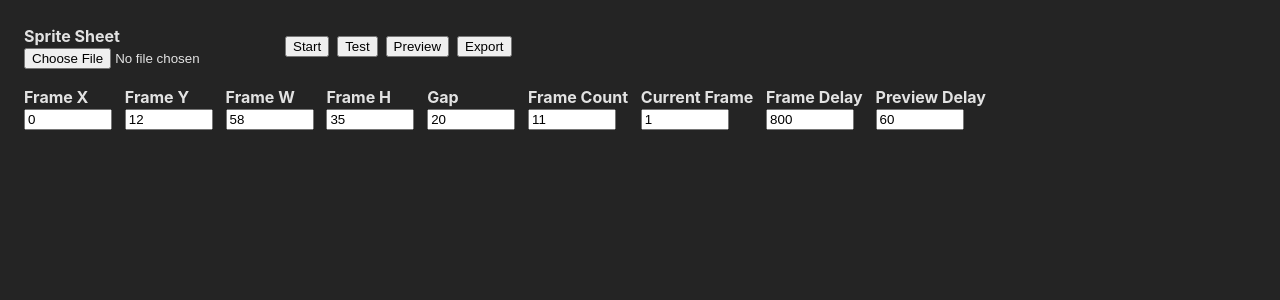
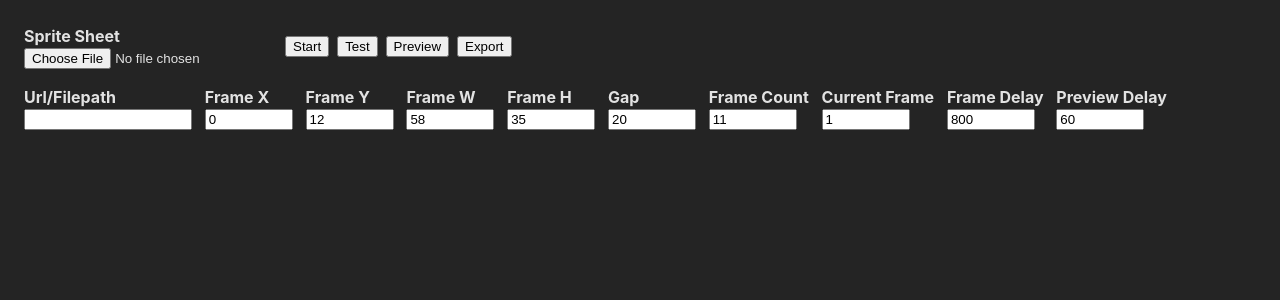
Before and after one commit to bsmrdel101/canvas-animation-maker, a React (Vite) app: page / in a window 1280 px wide. Shown: the top 300 px of the page. Built offline with nearby package versions, Linux system fonts and the light colour scheme.

Commit message:
feat: Can name the anim

```diff
--- a/src/page/index.tsx
+++ b/src/page/index.tsx
@@ -5,6 +5,8 @@ import './index.css';
 
 export default function Index() {
   const initAnim = {
+    image: null,
+    url: '',
     frameX: 0,
     frameY: 12,
     frameW: 58,
@@ -16,7 +18,6 @@ export default function Index() {
     previewDelay: 60,
   };
   const [animData, setAnimData] = useState(initAnim);
-  const [image, setImage] = useState(null);
   const [exported, setExported] = useState(false);
 
   useEffect(() => {
@@ -32,7 +33,7 @@ export default function Index() {
       setExported(true);
       output.innerHTML = `<pre>
         class Anim {
-          image = ${image};
+          image = ${animData.image};
           startFrameX = ${animData.frameX};
           startFrameY = ${animData.frameY};
           frameX = ${animData.frameX};
@@ -44,6 +45,7 @@ export default function Index() {
           private currentFrame = ${animData.currentFrame};
           frameDelay = ${animData.previewDelay};
           paused = false;
+          pixel = true;
 
 
           playAnim() {
@@ -61,7 +63,11 @@ export default function Index() {
           }
 
           private drawFrame() {
-
+            if (this.pixel) {
+              pxCtx.drawImage(this.image, this.frameX, this.frameY, this.frameW, this.frameH, 0, 0, this.frameW, this.frameH);
+            } else {
+              smCtx.drawImage(this.image, this.frameX, this.frameY, this.frameW, this.frameH, 0, 0, this.frameW, this.frameH);
+            }
           }
         }</pre>`;
     }
@@ -75,8 +81,7 @@ export default function Index() {
           Sprite Sheet
           <input
             type="file"
-            value={image}
-            onChange={(e) => setImage(e.target.files[0])}
+            onChange={(e) => setAnimData({ ...animData, image: e.target.files[0], url: `/images/animations/UNNAMED_ANIM/${e.target.files[0].name}` })}
           />
         </label>
         <button onClick={playCanvas}>Start</button>
@@ -86,6 +91,10 @@ export default function Index() {
       </div>
 
       <div style={{ display: 'flex', flexWrap: 'wrap', gap: '0.8rem', marginTop: '1rem' }}>
+        <label>
+          Url/Filepath
+          <input style={{ width: '10rem' }} value={animData.url} onChange={(e) => setAnimData({ ...animData, url: e.target.value })} />
+        </label>
         <label>
           Frame X
           <input style={{ width: '5rem' }} type="number" value={animData.frameX} onChange={(e) => setAnimData({ ...animData, frameX: Number(e.target.value) })} />
--- a/src/scripts/canvas.ts
+++ b/src/scripts/canvas.ts
@@ -21,6 +21,16 @@ let playPreview = false;
 let data = null;
 
 const setAnimData = (animData) => {
+  if (animData.image instanceof File) {
+    const reader = new FileReader();
+    reader.onload = () => {
+      image.src = reader.result as string;
+    };
+    reader.readAsDataURL(animData.image);
+  } else {
+    image.src = animData.image;
+  }
+
   frameX = animData.frameX;
   frameY = animData.frameY;
   frameW = animData.frameW;
@@ -46,7 +56,6 @@ export const initCanvas = (animData) => {
   bgCtx.fillStyle = '#40444a';
   frCtx.fillStyle = '#b5b4b0';
   setAnimData(animData);
-  changeImage();
 };
 
 export const playCanvas = () => {
@@ -59,11 +68,6 @@ export const toggleFramesPlaying = () => {
 
 export const togglePreviewPlaying = () => {
   playPreview = !playPreview;
-};
-
-export const changeImage = () => {
-//   image = e.target.files[0];
-  image.src = '/images/idle.png';
 };
 
 const drawFrame = () => {
```
